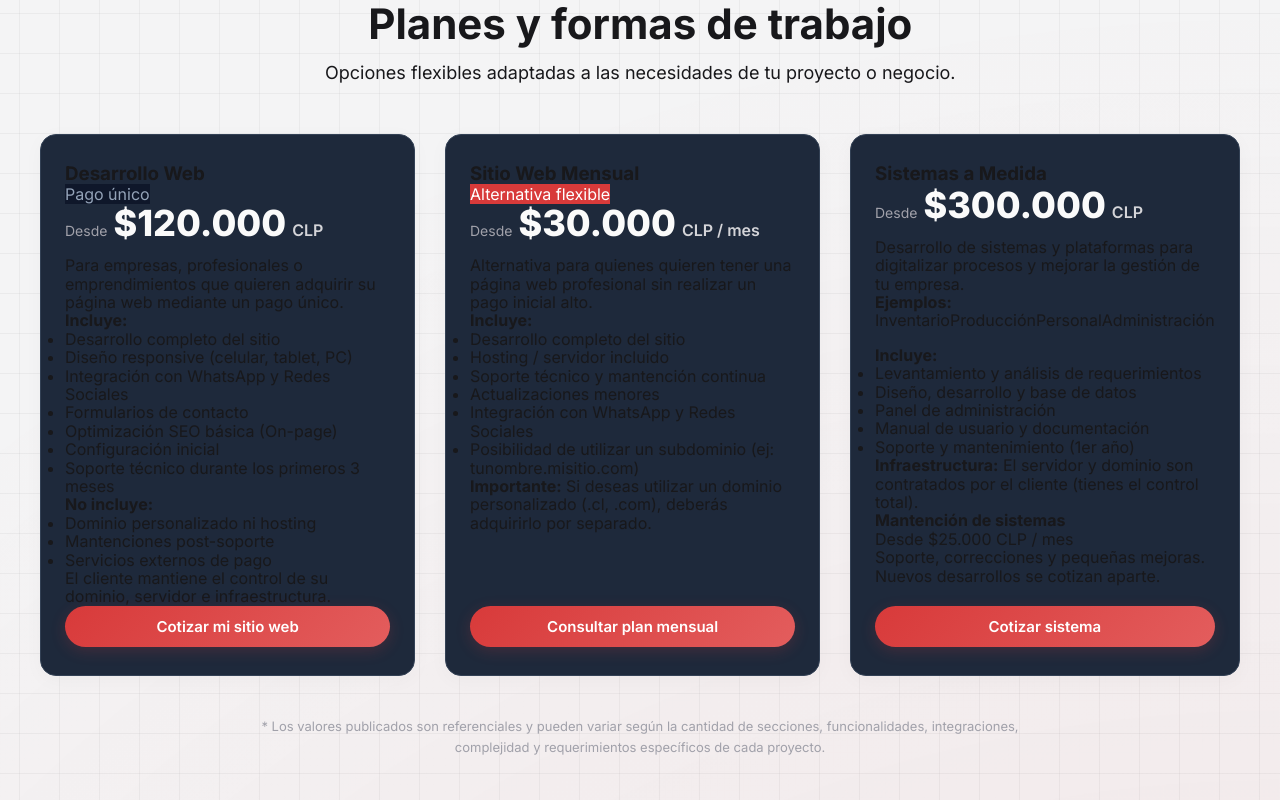
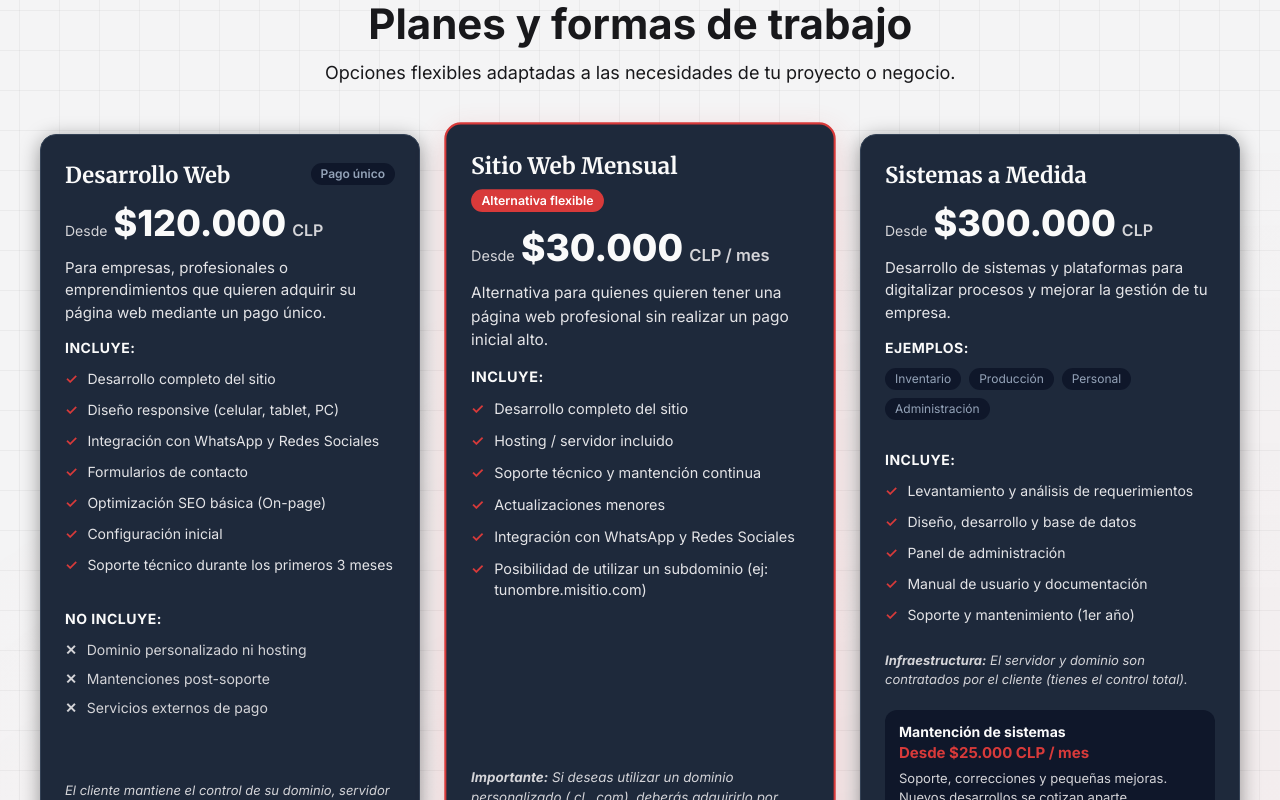
Before and after one commit to CarlosL-Code/Portafolio_react, a React (Vite) app: page /desarrollo-web in a window 1280 px wide. Shown: the part 2460-3260 px from the top of the page. Built offline with nearby package versions, Linux system fonts and the light colour scheme.

Commit message:
fix: restore planes CSS, fix spacing, update diagnostic layout

```diff
--- a/src/componentes/layout/AcercaDe.css
+++ b/src/componentes/layout/AcercaDe.css
@@ -53,10 +53,10 @@
                 letter-spacing: 2px;
                 text-transform: uppercase;
                 margin-top: 50px;
+            }
 
-                .dark & {
-                    color: rgba(255, 255, 255, 0.7);
-                }
+            body.dark .pre-titulo {
+                color: rgba(255, 255, 255, 0.7);
             }
 
             .titulo{
@@ -70,10 +70,10 @@
             .resumen{
                 color: var(--shade-7);
                 line-height: 32px;
+            }
 
-                .dark &{
-                    color: var(--shade-4);
-                }
+            body.dark .resumen {
+                color: var(--dark-text);
             }
 
             .resumen-container {
--- a/src/componentes/layout/DiagnosticoGratuito.css
+++ b/src/componentes/layout/DiagnosticoGratuito.css
@@ -5,23 +5,29 @@
 }
 
 .diagnostico-container {
-  display: flex;
-  align-items: center;
-  gap: 60px;
   background: #1E293B;
   border: 1px solid #334155;
   border-radius: 24px;
-  padding: 60px;
+  padding: 80px 40px;
   box-shadow: 0 10px 30px rgba(0,0,0,0.4);
+  display: flex;
+  flex-direction: column;
+  align-items: center;
+  text-align: center;
+  margin: 0 auto;
+  max-width: 900px;
 }
 
 .diagnostico-content {
-  flex: 1;
+  display: flex;
+  flex-direction: column;
+  align-items: center;
+  width: 100%;
 }
 
 .diagnostico-content .pre-titulo {
   color: var(--primario);
-  font-size: 13px;
+  font-size: 14px;
   font-weight: 800;
   letter-spacing: 2px;
   text-transform: uppercase;
@@ -30,13 +36,13 @@
 
 .diagnostico-content .titulo {
   font-family: "Inter", sans-serif;
-  font-size: clamp(32px, 4vw, 42px);
+  font-size: clamp(32px, 4vw, 46px);
   margin-bottom: 24px;
-  text-align: left;
+  text-align: center;
   background: linear-gradient(90deg, #ff6b6b 0%, var(--primario) 50%, #ff8c42 100%);
   -webkit-background-clip: text;
   -webkit-text-fill-color: transparent;
-  line-height: 1.1;
+  line-height: 1.2;
   letter-spacing: -1px;
 }
 
@@ -44,18 +50,20 @@
   color: var(--dark-text);
   font-size: 18px;
   line-height: 1.6;
-  margin-bottom: 30px;
-  text-align: left;
-  max-width: 100%;
+  margin-bottom: 40px;
+  text-align: center;
+  max-width: 650px;
 }
 
 .diagnostico-beneficios {
   list-style: none;
   padding: 0;
-  margin: 0 0 40px 0;
+  margin: 0 0 50px 0;
   display: flex;
-  flex-direction: column;
-  gap: 16px;
+  flex-direction: row;
+  flex-wrap: wrap;
+  justify-content: center;
+  gap: 20px 40px;
 }
 
 .diagnostico-beneficios li {
@@ -76,11 +84,11 @@
   display: inline-flex;
   align-items: center;
   gap: 10px;
-  padding: 16px 32px;
+  padding: 18px 40px;
   background: var(--primario);
   color: #fff;
   font-weight: 700;
-  font-size: 16px;
+  font-size: 18px;
   border-radius: 12px;
   text-decoration: none;
   transition: all 0.3s;
@@ -92,81 +100,14 @@
   box-shadow: 0 8px 25px rgba(var(--primario-rgb), 0.4);
 }
 
-.diagnostico-imagen-wrapper {
-  flex: 1;
-  position: relative;
-  display: flex;
-  justify-content: center;
-}
-
-.diagnostico-placeholder {
-  background: var(--shade-10);
-  border: 1px solid var(--shade-8);
-  width: 100%;
-  max-width: 350px;
-  height: 350px;
-  border-radius: 20px;
-  display: flex;
-  flex-direction: column;
-  align-items: center;
-  justify-content: center;
-  padding: 30px;
-  position: relative;
-  z-index: 2;
-  box-shadow: 0 20px 40px rgba(0,0,0,0.1);
-}
-
-.placeholder-content {
-  background: #1E293B;
-  border: 1px solid #334155;
-  padding: 20px;
-  border-radius: 12px;
-  width: 100%;
-  display: flex;
-  justify-content: space-between;
-  align-items: center;
-}
-
-.mt-4 {
-  margin-top: 16px;
-}
-
-.audit-score {
-  font-size: 24px;
-  font-weight: 800;
-  color: #10B981;
-}
-
-.audit-text {
-  font-size: 14px;
-  color: var(--dark-text);
-  font-weight: 600;
-}
-
-@media (max-width: 992px) {
+@media (max-width: 768px) {
   .diagnostico-container {
-    flex-direction: column;
-    padding: 40px;
-    gap: 40px;
-  }
-
-  .diagnostico-content .titulo,
-  .diagnostico-content .subtitulo {
-    text-align: center;
+    padding: 50px 20px;
   }
 
   .diagnostico-beneficios {
-    align-items: center;
-  }
-
-  .btn-diagnostico {
-    display: flex;
-    justify-content: center;
+    flex-direction: column;
+    align-items: flex-start;
+    gap: 16px;
   }
 }
-
-@media (max-width: 576px) {
-  .diagnostico-container {
-    padding: 30px 20px;
-  }
-}
--- a/src/componentes/layout/DiagnosticoGratuito.jsx
+++ b/src/componentes/layout/DiagnosticoGratuito.jsx
@@ -5,7 +5,7 @@ const DiagnosticoGratuito = () => {
   return (
     <section className="diagnostico-section">
       <div className="contenedor">
-        <div className="diagnostico-container">
+        <div className="diagnostico-container text-center">
 
           <div className="diagnostico-content">
             <div className="pre-titulo">SIN COMPROMISO</div>
@@ -28,21 +28,6 @@ const DiagnosticoGratuito = () => {
             </a>
           </div>
 
-          <div className="diagnostico-imagen-wrapper">
-            <div className="diagnostico-decoracion"></div>
-            {/* Si no tienes una imagen, dejamos un placeholder profesional oscuro */}
-            <div className="diagnostico-placeholder">
-              <div className="placeholder-content">
-                <span className="audit-score">98/100</span>
-                <span className="audit-text">Rendimiento</span>
-              </div>
-              <div className="placeholder-content mt-4">
-                <span className="audit-score">100/100</span>
-                <span className="audit-text">SEO Técnico</span>
-              </div>
-            </div>
-          </div>
-
         </div>
       </div>
     </section>
--- a/src/componentes/layout/FAQ.css
+++ b/src/componentes/layout/FAQ.css
@@ -23,14 +23,14 @@
   background: var(--shade-1);
   border: 1px solid var(--shade-3);
   border-radius: 12px;
+  margin-bottom: 16px;
   overflow: hidden;
-  cursor: pointer;
   transition: all 0.3s ease;
 }
 
 .dark .faq-item {
-  background: var(--shade-9);
-  border-color: var(--shade-8);
+  background: #1E293B;
+  border-color: #334155;
 }
 
 .faq-item:hover {
--- a/src/componentes/layout/Planes.css
+++ b/src/componentes/layout/Planes.css
@@ -39,17 +39,54 @@
   display: flex;
   flex-direction: column;
   transition: transform 0.35s ease, box-shadow 0.35s ease;
-  box-shadow: 0 4px 20px rgba(0, 0, 0, 0.03);
+  box-shadow: 0 4px 20px rgba(0, 0, 0, 0.4);
 }
 
+.plan-tarjeta:hover {
+  transform: translateY(-8px);
+  box-shadow: 0 18px 40px rgba(0, 0, 0, 0.4);
+}
 
+/* TARJETA DESTACADA */
+.plan-tarjeta.destacado {
+  border: 2px solid var(--primario);
+  transform: scale(1.03);
+  box-shadow: 0 10px 30px rgba(216, 58, 58, 0.2);
+  position: relative;
+}
+
+.plan-tarjeta.destacado:hover {
+  transform: scale(1.05) translateY(-5px);
+}
+
+/* HEADER PLAN */
+.plan-header {
+  display: flex;
+  justify-content: space-between;
+  align-items: flex-start;
+  margin-bottom: 15px;
+  flex-wrap: wrap;
+  gap: 10px;
+}
+
+.plan-header h3 {
+  font-size: 22px;
+  font-weight: 700;
+  color: var(--dark-title);
+  font-family: "Merriweather", serif;
+}
+
+.pago-unico, .etiqueta-destacado {
+  font-size: 12px;
+  font-weight: 600;
+  padding: 4px 10px;
+  border-radius: 20px;
+}
 
 .pago-unico {
   color: #94A3B8;
   background: #0F172A;
 }
-
-
 
 .etiqueta-destacado {
   color: #fff;
@@ -66,7 +103,7 @@
 
 .plan-precio .desde {
   font-size: 14px;
-  color: var(--shade-5);
+  color: var(--shade-4);
 }
 
 .plan-precio .monto {
@@ -75,19 +112,136 @@
   color: var(--dark-title);
 }
 
-
-
 .plan-precio .moneda {
   font-size: 16px;
   font-weight: 600;
   color: var(--shade-4);
 }
 
+/* DESCRIPCIÓN */
+.plan-descripcion {
+  font-size: 15px;
+  line-height: 1.5;
+  color: var(--dark-text);
+  margin-bottom: 16px;
+  min-height: 60px; /* para alinear las cajas si varían en lineas */
+}
 
+/* CONTENIDO Y LISTAS */
+.plan-contenido {
+  display: flex;
+  flex-direction: column;
+  flex: 1;
+}
 
+.plan-contenido h4 {
+  font-size: 14px;
+  text-transform: uppercase;
+  font-weight: 700;
+  color: var(--dark-title);
+  margin-bottom: 12px;
+  letter-spacing: 0.5px;
+}
 
+.plan-lista {
+  list-style: none;
+  margin-bottom: 16px;
+}
 
+.plan-lista li {
+  font-size: 14px;
+  color: var(--shade-3);
+  margin-bottom: 10px;
+  display: flex;
+  align-items: flex-start;
+  gap: 10px;
+  line-height: 1.5;
+}
 
+.plan-lista li::before {
+  content: "✓";
+  color: var(--primario);
+  font-weight: bold;
+}
+
+/* NO INCLUYE */
+.plan-no-incluye {
+  margin-top: 10px;
+  margin-bottom: 20px;
+}
+
+.plan-no-incluye ul {
+  list-style: none;
+}
+
+.plan-no-incluye li {
+  font-size: 14px;
+  color: var(--shade-4);
+  margin-bottom: 8px;
+  display: flex;
+  align-items: flex-start;
+  gap: 10px;
+  line-height: 1.5;
+}
+
+.plan-no-incluye li::before {
+  content: "✕";
+  color: var(--shade-4);
+  font-weight: bold;
+}
+
+/* NOTAS Y EXTRAS */
+.plan-nota-corta {
+  font-size: 13px;
+  color: var(--shade-4);
+  font-style: italic;
+  margin-bottom: 20px;
+  line-height: 1.5;
+}
+
+.plan-tags {
+  display: flex;
+  flex-wrap: wrap;
+  gap: 8px;
+  margin-bottom: 16px;
+}
+
+.plan-tags span {
+  font-size: 12px;
+  background: #0F172A;
+  color: #94A3B8;
+  padding: 4px 10px;
+  border-radius: 12px;
+}
+
+/* MANTENCIÓN SECUNDARIA */
+.plan-secundario {
+  background: #0F172A;
+  padding: 14px;
+  border-radius: 12px;
+  margin-bottom: 20px;
+  margin-top: auto;
+}
+
+.plan-secundario h4 {
+  font-size: 14px;
+  font-weight: 700;
+  color: var(--dark-title);
+  margin-bottom: 4px;
+}
+
+.precio-secundario {
+  font-size: 15px;
+  font-weight: 700;
+  color: var(--primario);
+  margin-bottom: 8px;
+}
+
+.texto-secundario {
+  font-size: 13px;
+  color: var(--shade-4);
+  line-height: 1.4;
+}
 
 /* BOTONES PLAN */
 .btn-plan {
--- a/src/pages/Inicio.jsx
+++ b/src/pages/Inicio.jsx
@@ -22,21 +22,17 @@ const Inicio = ({ currency }) => {
 
       <Hero />
 
-      <div className="contenedor">
       <AcercaDe />
       <ExperienciaProfesional />
       <Trabajos />
-      </div>
 
       <MensajeImpacto />
       <Planes currency={currency} />
       <DiagnosticoGratuito />
 
-      <div className="contenedor">
       <Clientes />
       <FAQ />
       <Contacto />
-      </div>
     </>
   );
 };
```
Lines whose indentation alone changed are shown as unchanged.
